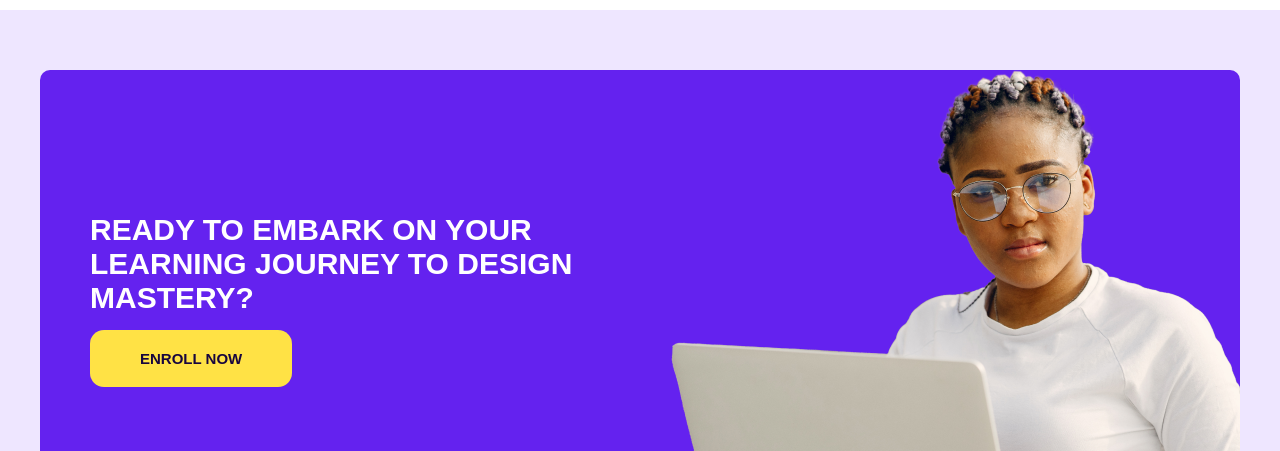
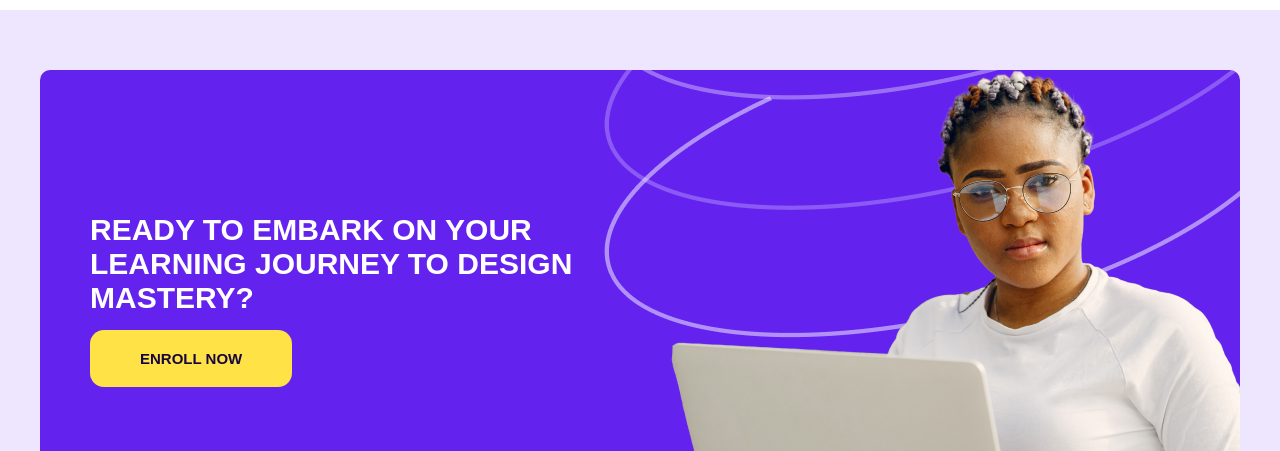
Before and after one commit to anekegaza/lauchsite, a plain HTML site: page about.html in a window 1280 px wide. Shown: the part 705-1156 px from the top of the page. Drawn offline with Linux system fonts and the light colour scheme; a web font is replaced by a local one.

Commit message:
Updated the enroll area

```diff
--- a/about.html
+++ b/about.html
@@ -125,9 +125,10 @@
       </div>
     </section>
     <!-- ====== ENROLL ====== -->
-    <section class="enroll">
+   <section class="enroll">
       <div class="enroll-area container">
         <div class="enroll-box">
+          <img class="enroll-shape" src="./Images/enroll-shape.png" alt="" />
           <div class="box-text">
             <h2>READY TO EMBARK ON YOUR LEARNING JOURNEY TO DESIGN MASTERY?</h2>
             <a href="" class="btn">ENROLL NOW</a>
```
